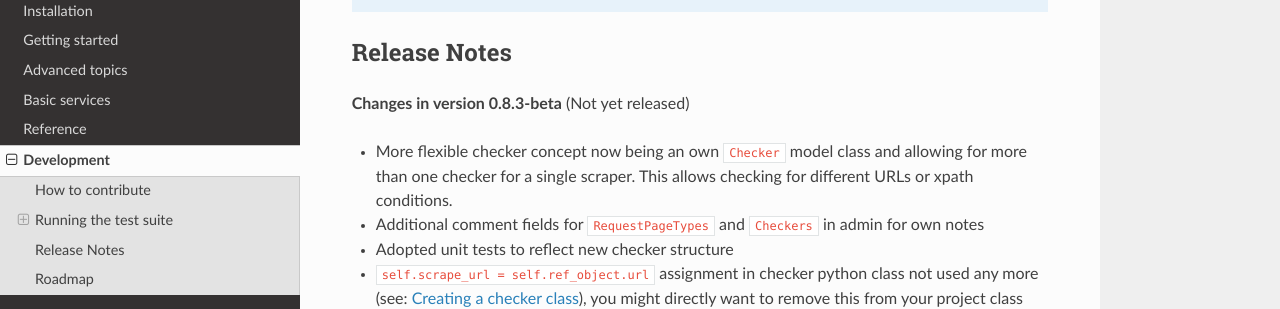
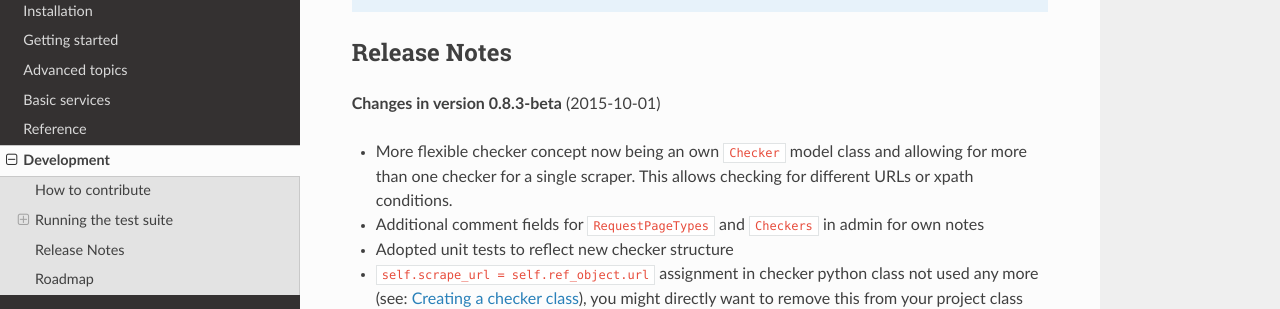
Before and after one commit to dev02019/django-dynamic-scraper, a Sphinx documentation site: the page built from docs/development.rst, in a window 1280 px wide and 900 px high, scrolled down 2148 px. Shown: the part 164-473 px from the top of the window. Built offline with Sphinx 7.4.7 and the Read the Docs theme 2.0.0, drawn with Linux system fonts in a browser that asks for light colours.

Commit message:
Release commit for v.0.8.3

```diff
--- a/docs/development.rst
+++ b/docs/development.rst
@@ -94,7 +94,7 @@ Docker container can be run with::
 
 Release Notes
 =============
-**Changes in version 0.8.3-beta** (Not yet released)
+**Changes in version 0.8.3-beta** (2015-10-01)
 
 * More flexible checker concept now being an own ``Checker`` model class and allowing for more than one checker for a
   single scraper. This allows checking for different URLs or xpath conditions.
```
